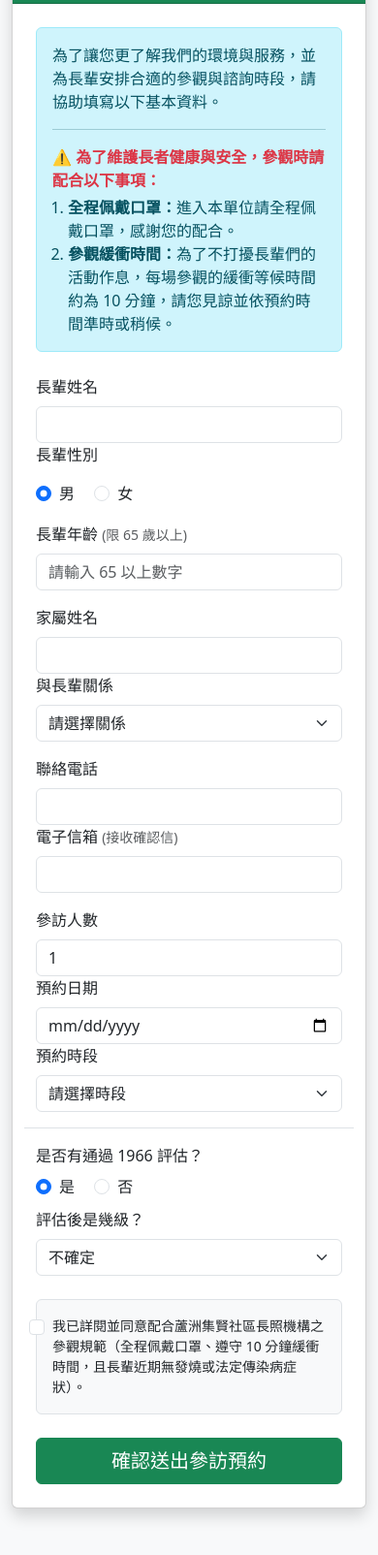
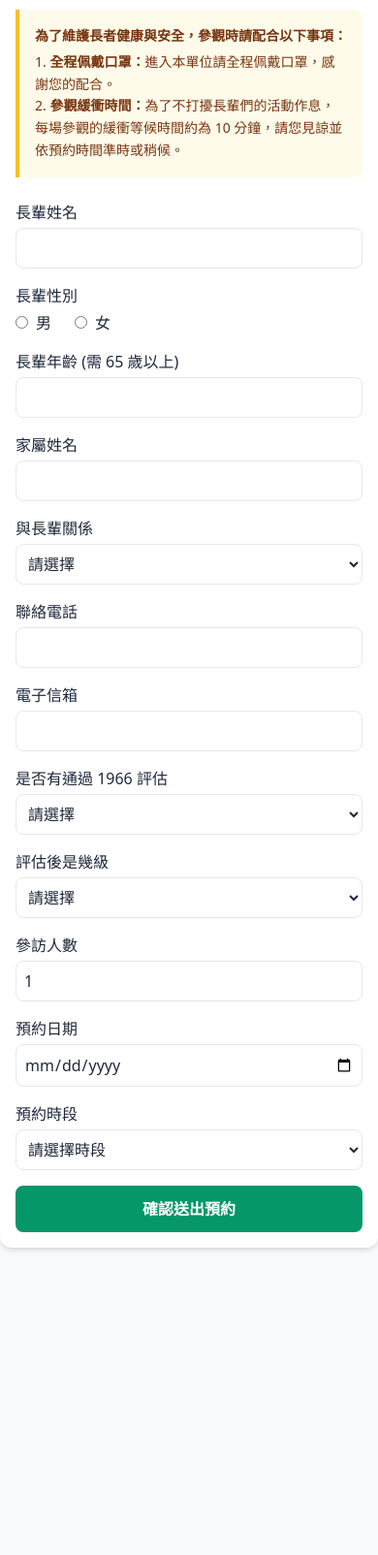
Before and after one commit to peggy609059-stack/visit-booking, a plain HTML site: page index.html in a window 390 px wide. Shown: the part 138-1742 px from the top of the page at 97% size. After the commit the page ends 1457 px from the top, so only its background shows below. Drawn offline with nearby package versions, Linux system fonts and the light colour scheme.

Commit message:
Update index.html

```diff
--- a/index.html
+++ b/index.html
@@ -4,218 +4,147 @@
     <meta charset="UTF-8">
     <meta name="viewport" content="width=device-width, initial-scale=1.0">
     <title>蘆洲集賢社區長照機構 - 參訪預約系統</title>
-    <!-- 引入 Bootstrap CSS -->
-    <link href="https://cdn.jsdelivr.net/npm/bootstrap@5.3.0/dist/css/bootstrap.min.css" rel="stylesheet">
+    <!-- 引入 Tailwind CSS 讓介面簡潔美觀 -->
+    <script src="https://cdn.tailwindcss.com"></script>
 </head>
-<body class="bg-light">
+<body class="bg-slate-50 text-slate-800 font-sans">
 
-    <div class="container my-5">
-        <div class="row justify-content-center">
-            <div class="col-md-9">
-                <div class="card shadow">
-                    <div class="card-header bg-success text-white text-center py-3">
-                        <h3>蘆洲集賢社區長照機構</h3>
-                        <p class="mb-0">參訪預約與諮詢登記表</p>
-                    </div>
-                    <div class="card-body p-4">
+    <div class="max-w-2xl mx-auto p-4 sm:p-6 my-8 bg-white rounded-xl shadow-md">
+        <!-- 頂部標題與注意事項 -->
+        <h1 class="text-2xl font-bold text-center text-emerald-700 mb-4">蘆洲集賢社區長照機構</h1>
+        <h2 class="text-lg font-semibold text-center text-slate-600 mb-6">參訪預約系統</h2>
 
-                        <!-- 說明文字與注意事項 -->
-                        <div class="alert alert-info mb-4" role="alert">
-                            <p class="mb-2">為了讓您更了解我們的環境與服務，並為長輩安排合適的參觀與諮詢時段，請協助填寫以下基本資料。</p>
-                            <hr>
-                            <p class="mb-1 fw-bold text-danger">⚠️ 為了維護長者健康與安全，參觀時請配合以下事項：</p>
-                            <ol class="mb-0 ps-3">
-                                <li><b>全程佩戴口罩：</b>進入本單位請全程佩戴口罩，感謝您的配合。</li>
-                                <li><b>參觀緩衝時間：</b>為了不打擾長輩們的活動作息，每場參觀的緩衝等候時間約為 10 分鐘，請您見諒並依預約時間準時或稍候。</li>
-                            </ol>
+        <div class="bg-amber-50 border-l-4 border-amber-400 p-4 mb-6 rounded-r-lg text-sm text-amber-900 leading-relaxed">
+            <p class="font-bold mb-1">為了維護長者健康與安全，參觀時請配合以下事項：</p>
+            <p>1. <strong>全程佩戴口罩：</strong>進入本單位請全程佩戴口罩，感謝您的配合。</p>
+            <p>2. <strong>參觀緩衝時間：</strong>為了不打擾長輩們的活動作息，每場參觀的緩衝等候時間約為 10 分鐘，請您見諒並依預約時間準時或稍候。</p>
         </div>
 
-                        <!-- 預約表單 -->
-                        <form id="bookingForm">
+        <!-- 預約表單 (此處串接 Formspree 免費表單接收與自動回覆服務) -->
+        <form id="visitForm" action="https://formspree.io/f/你的表單ID" method="POST" class="space-y-4" onsubmit="return validateForm(event)">
 
-                            <!-- 長輩姓名與性別 -->
-                            <div class="row mb-3">
-                                <div class="col-md-8">
-                                    <label for="elderName" class="form-label">長輩姓名</label>
-                                    <input type="text" class="form-control" id="elderName" required>
+            <!-- 長輩姓名 -->
+            <div>
+                <label class="block font-medium mb-1">長輩姓名</label>
+                <input type="text" name="elder_name" required class="w-full border rounded-lg p-2 focus:ring-2 focus:ring-emerald-500 outline-none">
             </div>
-                                <div class="col-md-4">
-                                    <label class="form-label d-block">長輩性別</label>
-                                    <div class="form-check form-check-inline mt-2">
-                                        <input class="form-check-input" type="radio" name="elderGender" id="genderM" value="男" checked required>
-                                        <label class="form-check-label" for="genderM">男</label>
-                                    </div>
-                                    <div class="form-check form-check-inline mt-2">
-                                        <input class="form-check-input" type="radio" name="elderGender" id="genderF" value="女" required>
-                                        <label class="form-check-label" for="genderF">女</label>
-                                    </div>
+
+            <!-- 長輩性別 (用點的男女) -->
+            <div>
+                <label class="block font-medium mb-1">長輩性別</label>
+                <div class="flex gap-6">
+                    <label class="flex items-center cursor-pointer"><input type="radio" name="elder_gender" value="男" required class="mr-2">男</label>
+                    <label class="flex items-center cursor-pointer"><input type="radio" name="elder_gender" value="女" required class="mr-2">女</label>
                 </div>
             </div>
 
-                            <!-- 長輩年齡 (限制 65 歲以上) -->
-                            <div class="mb-3">
-                                <label for="elderAge" class="form-label">長輩年齡 <span class="text-muted small">(限 65 歲以上)</span></label>
-                                <input type="number" class="form-control" id="elderAge" min="65" placeholder="請輸入 65 以上數字" required>
-                                <div class="invalid-feedback">長輩年齡需滿 65 歲（含）以上。</div>
+            <!-- 長輩年齡 (需65歲以上) -->
+            <div>
+                <label class="block font-medium mb-1">長輩年齡 (需 65 歲以上)</label>
+                <input type="number" id="elder_age" name="elder_age" required min="0" class="w-full border rounded-lg p-2 focus:ring-2 focus:ring-emerald-500 outline-none">
             </div>
 
-                            <!-- 家屬姓名與關係 -->
-                            <div class="row mb-3">
-                                <div class="col-md-6">
-                                    <label for="familyName" class="form-label">家屬姓名</label>
-                                    <input type="text" class="form-control" id="familyName" required>
+            <!-- 家屬姓名 -->
+            <div>
+                <label class="block font-medium mb-1">家屬姓名</label>
+                <input type="text" name="family_name" required class="w-full border rounded-lg p-2 focus:ring-2 focus:ring-emerald-500 outline-none">
             </div>
-                                <div class="col-md-6">
-                                    <label for="familyRelation" class="form-label">與長輩關係</label>
-                                    <select class="form-select" id="familyRelation" required>
-                                        <option value="">請選擇關係</option>
+
+            <!-- 與長輩關係 -->
+            <div>
+                <label class="block font-medium mb-1">與長輩關係</label>
+                <select name="relationship" required class="w-full border rounded-lg p-2 bg-white focus:ring-2 focus:ring-emerald-500 outline-none">
+                    <option value="">請選擇</option>
                     <option value="本人">本人</option>
                     <option value="配偶">配偶</option>
                     <option value="子女">子女</option>
                     <option value="其他親屬">其他親屬</option>
                 </select>
             </div>
+
+            <!-- 聯絡電話 -->
+            <div>
+                <label class="block font-medium mb-1">聯絡電話</label>
+                <input type="tel" name="phone" required class="w-full border rounded-lg p-2 focus:ring-2 focus:ring-emerald-500 outline-none">
             </div>
 
-                            <!-- 聯絡電話與電子信箱 -->
-                            <div class="row mb-3">
-                                <div class="col-md-6">
-                                    <label for="phone" class="form-label">聯絡電話</label>
-                                    <input type="tel" class="form-control" id="phone" required>
-                                </div>
-                                <div class="col-md-6">
-                                    <label for="email" class="form-label">電子信箱 <span class="text-muted small">(接收確認信)</span></label>
-                                    <input type="email" class="form-control" id="email" required>
-                                </div>
+            <!-- 電子信箱 -->
+            <div>
+                <label class="block font-medium mb-1">電子信箱</label>
+                <input type="email" name="email" required class="w-full border rounded-lg p-2 focus:ring-2 focus:ring-emerald-500 outline-none">
             </div>
 
-                            <!-- 參訪人數、日期、時段 -->
-                            <div class="row mb-3">
-                                <div class="col-md-4">
-                                    <label for="count" class="form-label">參訪人數</label>
-                                    <input type="number" class="form-control" id="count" min="1" value="1" required>
-                                </div>
-                                <div class="col-md-4">
-                                    <label for="date" class="form-label">預約日期</label>
-                                    <input type="date" class="form-control" id="date" required>
-                                </div>
-                                <div class="col-md-4">
-                                    <label for="timeSlot" class="form-label">預約時段</label>
-                                    <select class="form-select" id="timeSlot" required>
-                                        <option value="">請選擇時段</option>
-                                        <option value="上午場 (10:00 - 10:30)">上午場 (10:00 - 10:30)</option>
-                                        <option value="下午場 (14:00 - 14:30)">下午場 (14:00 - 14:30)</option>
+            <!-- 是否有通過1966評估 -->
+            <div>
+                <label class="block font-medium mb-1">是否有通過 1966 評估</label>
+                <select id="eval_1966" name="eval_1966" required class="w-full border rounded-lg p-2 bg-white focus:ring-2 focus:ring-emerald-500 outline-none">
+                    <option value="">請選擇</option>
+                    <option value="有">有</option>
+                    <option value="沒有">沒有</option>
                 </select>
             </div>
+
+            <!-- 評估後是幾級 -->
+            <div>
+                <label class="block font-medium mb-1">評估後是幾級</label>
+                <select name="eval_level" required class="w-full border rounded-lg p-2 bg-white focus:ring-2 focus:ring-emerald-500 outline-none">
+                    <option value="">請選擇</option>
+                    <option value="2~8級">2~8級</option>
+                    <option value="不確定">不確定</option>
+                </select>
             </div>
 
-                            <!-- 1966 評估相關 -->
-                            <div class="row mb-3 border-top pt-3">
-                                <div class="col-md-6 mb-2">
-                                    <label class="form-label">是否有通過 1966 評估？</label>
+            <!-- 參訪人數 -->
             <div>
-                                        <div class="form-check form-check-inline">
-                                            <input class="form-check-input" type="radio" name="hasEval" id="evalYes" value="是" checked>
-                                            <label class="form-check-label" for="evalYes">是</label>
+                <label class="block font-medium mb-1">參訪人數</label>
+                <input type="number" name="visitors_count" min="1" value="1" required class="w-full border rounded-lg p-2 focus:ring-2 focus:ring-emerald-500 outline-none">
             </div>
-                                        <div class="form-check form-check-inline">
-                                            <input class="form-check-input" type="radio" name="hasEval" id="evalNo" value="否">
-                                            <label class="form-check-label" for="evalNo">否</label>
+
+            <!-- 預約日期 -->
+            <div>
+                <label class="block font-medium mb-1">預約日期</label>
+                <input type="date" name="visit_date" required class="w-full border rounded-lg p-2 focus:ring-2 focus:ring-emerald-500 outline-none">
             </div>
-                                    </div>
-                                </div>
-                                <div class="col-md-6 mb-2">
-                                    <label for="evalLevel" class="form-label">評估後是幾級？</label>
-                                    <select class="form-select" id="evalLevel">
-                                        <option value="第2級">第 2 級</option>
-                                        <option value="第3級">第 3 級</option>
-                                        <option value="第4級">第 4 級</option>
-                                        <option value="第5級">第 5 級</option>
-                                        <option value="第6級">第 6 級</option>
-                                        <option value="第7級">第 7 級</option>
-                                        <option value="第8級">第 8 級</option>
-                                        <option value="不確定" selected>不確定</option>
+
+            <!-- 預約時段 -->
+            <div>
+                <label class="block font-medium mb-1">預約時段</label>
+                <select name="visit_time" required class="w-full border rounded-lg p-2 bg-white focus:ring-2 focus:ring-emerald-500 outline-none">
+                    <option value="">請選擇時段</option>
+                    <option value="上午10:00~10:30">上午 10:00 ~ 10:30</option>
+                    <option value="下午14:00~14:30">下午 14:00 ~ 14:30</option>
                 </select>
             </div>
+
+            <!-- 提交按鈕 -->
+            <button type="submit" class="w-full bg-emerald-600 text-white font-bold p-3 rounded-lg hover:bg-emerald-700 transition duration-200">
+                確認送出預約
+            </button>
+        </form>
     </div>
 
-                            <!-- 勾選同意注意事項 -->
-                            <div class="form-check mb-4 bg-light p-3 rounded border">
-                                <input class="form-check-input" type="checkbox" id="agreeCheck" required>
-                                <label class="form-check-label small" for="agreeCheck">
-                                    我已詳閱並同意配合蘆洲集賢社區長照機構之參觀規範（全程佩戴口罩、遵守 10 分鐘緩衝時間，且長輩近期無發燒或法定傳染病症狀）。
-                                </label>
-                            </div>
+    <!-- 即時檢核與阻擋邏輯 JavaScript -->
+    <script>
+        function validateForm(event) {
+            const age = parseInt(document.getElementById('elder_age').value);
+            const eval1966 = document.getElementById('eval_1966').value;
 
-                            <button type="submit" id="submitBtn" class="btn btn-success w-100 py-2 fs-5">確認送出參訪預約</button>
-                        </form>
-
-                        <!-- 成功提示訊息 -->
-                        <div id="successMsg" style="display: none;" class="alert alert-success text-center mt-4 p-4">
-                            <h4 class="alert-heading">🎉 預約申請已成功送出！</h4>
-                            <p>感謝您的填寫，系統已自動發送確認信至您的電子信箱。</p>
-                            <hr>
-                            <p class="mb-0 small text-muted">我們將於收到訊息後盡快與您聯繫，期待您的蒞臨！</p>
-                        </div>
-
-                    </div>
-                </div>
-            </div>
-        </div>
-    </div>
-
-    <!-- JavaScript 邏輯 -->
-    <script>
-        const bookingForm = document.getElementById('bookingForm');
-        bookingForm.addEventListener('submit', function(e) {
-            e.preventDefault();
-
-            // 檢查年齡是否大於等於 65
-            const age = parseInt(document.getElementById('elderAge').value);
+            // 檢查長輩年齡是否滿 65 歲
             if (age < 65) {
-                alert('長輩年齡需滿 65 歲（含）以上方可進行預約。');
-                document.getElementById('elderAge').focus();
-                return;
+                alert("不接收65歲以下的長輩，沒有預約成功！");
+                event.preventDefault(); // 阻止表單送出
+                return false;
             }
 
-            const submitBtn = document.getElementById('submitBtn');
-            submitBtn.disabled = true;
-            submitBtn.innerText = '資料傳送中...';
+            // 檢查是否有通過 1966 評估
+            if (eval1966 === "沒有") {
+                alert("機構需要有1966評估，沒有預約成功！");
+                event.preventDefault(); // 阻止表單送出
+                return false;
+            }
 
-            // 請將下方網址換成你的 Google Apps Script 網路應用程式網址
-            const scriptURL = 'https://script.google.com/macros/s/AKfycbzIOM0wGVm1RJzPVl8s48xxkVF5xnzAKvRS5r8BI0zrMSrctVyk8w035V-BCrcLBrHm/exec';
-
-            const formData = {
-                elderName: document.getElementById('elderName').value,
-                elderGender: document.querySelector('input[name="elderGender"]:checked').value,
-                elderAge: age,
-                familyName: document.getElementById('familyName').value,
-                familyRelation: document.getElementById('familyRelation').value,
-                phone: document.getElementById('phone').value,
-                email: document.getElementById('email').value,
-                count: document.getElementById('count').value,
-                date: document.getElementById('date').value,
-                timeSlot: document.getElementById('timeSlot').value,
-                hasEval: document.querySelector('input[name="hasEval"]:checked').value,
-                evalLevel: document.getElementById('evalLevel').value
-            };
-
-            fetch(scriptURL, {
-                method: 'POST',
-                mode: 'no-cors',
-                headers: { 'Content-Type': 'application/json' },
-                body: JSON.stringify(formData)
-            })
-            .then(() => {
-                bookingForm.style.display = 'none';
-                document.getElementById('successMsg').style.display = 'block';
-            })
-            .catch(error => {
-                alert('送出失敗，請稍後再試或直接來電聯繫機構。');
-                submitBtn.disabled = false;
-                submitBtn.innerText = '確認送出參訪預約';
-            });
-        });
+            return true; // 驗證通過，正常送出
+        }
     </script>
 </body>
 </html>
```
Lines whose indentation alone changed are shown as unchanged.
